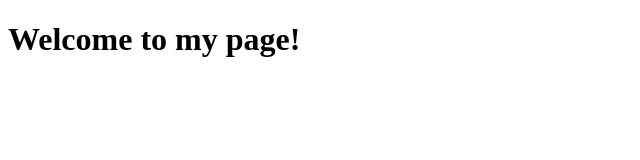
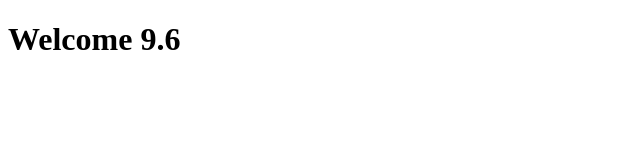
Before and after one commit to antunishdPursuit/my-first-webpage, a plain HTML site: page index.html in a window 1280 px wide. Shown: the whole page, without its empty margins (0-640 px from the left). Drawn offline with Linux system fonts and the light colour scheme.

Commit message:
Change main page

```diff
--- a/index.html
+++ b/index.html
@@ -7,6 +7,6 @@
     <title>My First GitHub Page</title>
   </head>
   <body>
-    <h1>Welcome to my page!</h1>
+    <h1>Welcome 9.6</h1>
   </body>
 </html>
```
